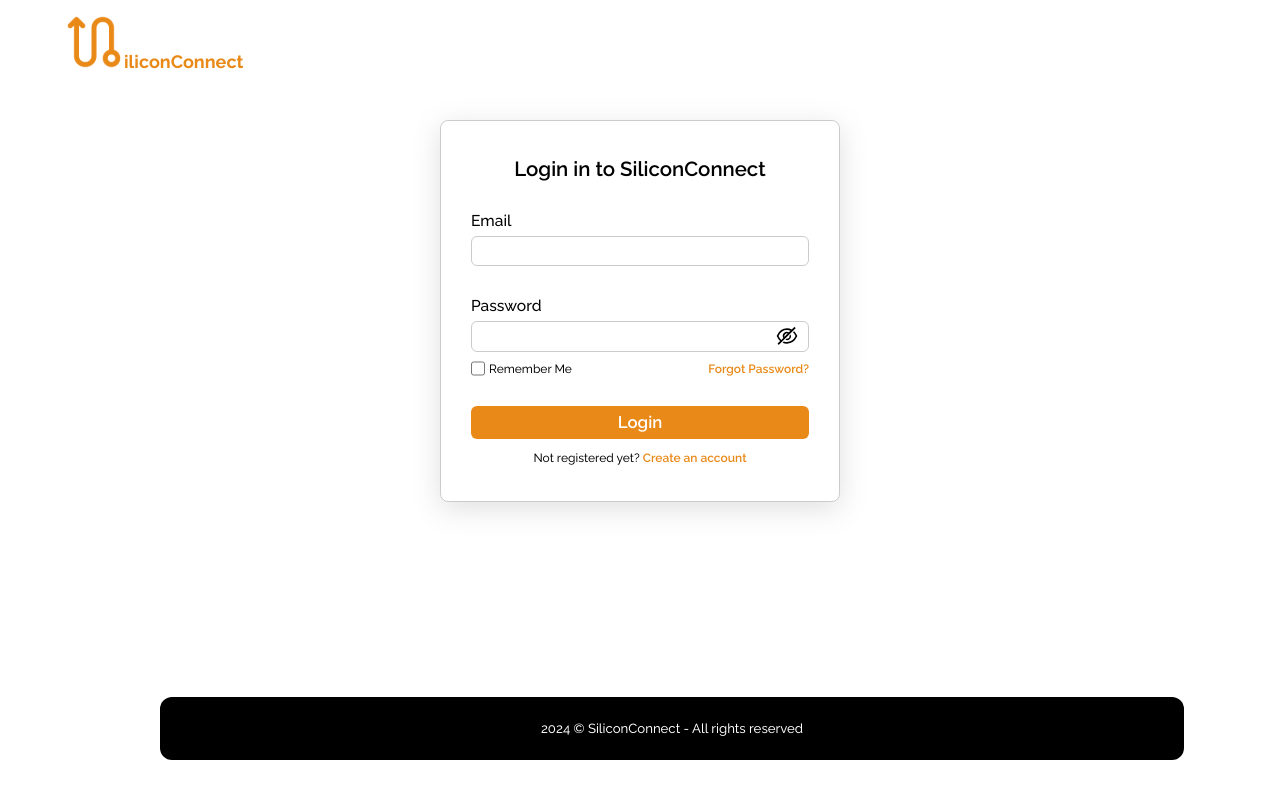
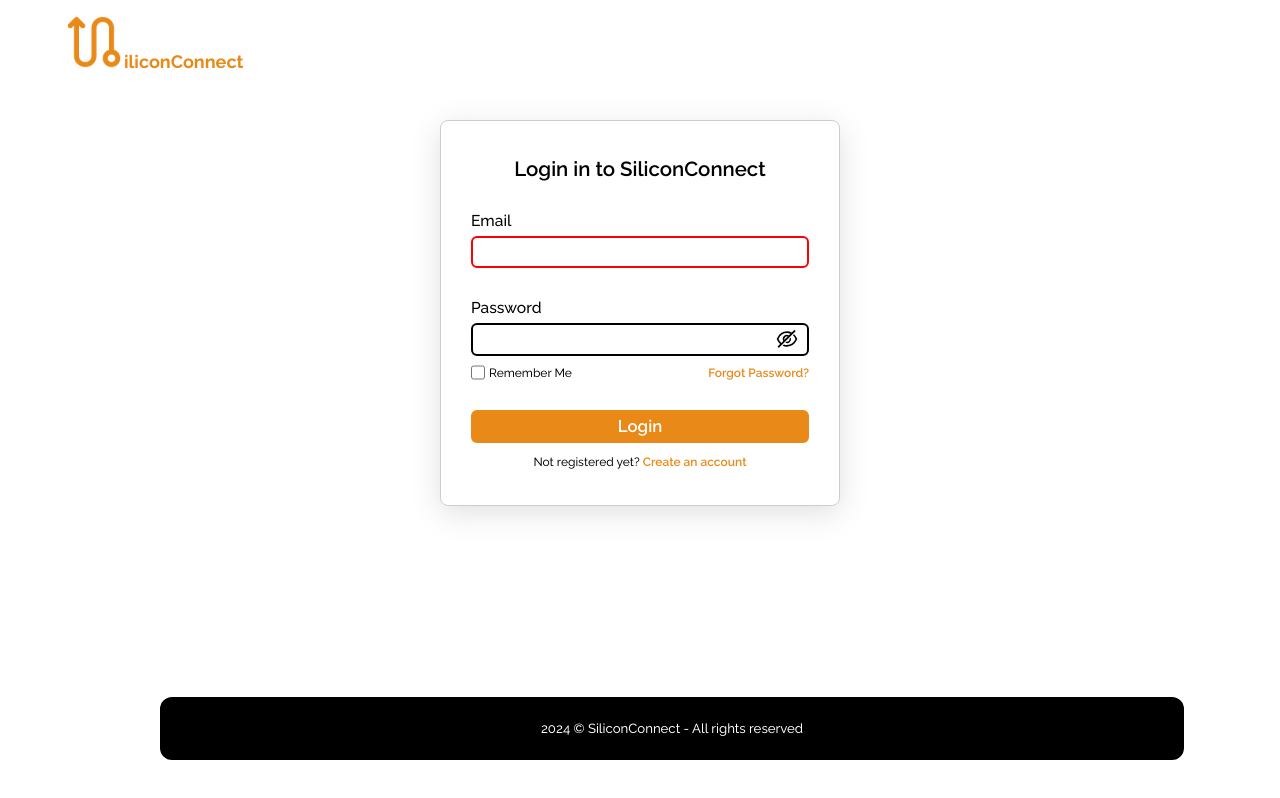
Before and after one commit to PrivateHackverseSiliconDreamers/GetAJob, a React (Vite) app in the folder FrontEnd/: page /login in a window 1280 px wide. Built offline with nearby package versions, Linux system fonts and the light colour scheme.

Commit message:
add validation

```diff
--- a/FrontEnd/src/main.jsx
+++ b/FrontEnd/src/main.jsx
@@ -3,7 +3,7 @@
 import { createBrowserRouter, RouterProvider } from "react-router-dom";
 import ErrorPage from "./pages/ErrorPage.jsx";
 import LandingPage from "./pages/LandingPage.jsx";
-import LoginPage from "./pages/LoginPage.jsx";
+import LoginPage,{action as loginAction} from "./pages/LoginPage.jsx";
 import SigninPage from "./pages/SigninPage.jsx";
 import Authentication from "./context/authentication.jsx";
 import AuthenticationGuard from "./components/authenticationGuard.jsx";
@@ -17,6 +17,7 @@
   {
     element: <LoginPage />,
     path: "/login",
+    action:loginAction,
     errorElement: <ErrorPage />,
   },
   {
--- a/FrontEnd/src/pages/LoginPage.jsx
+++ b/FrontEnd/src/pages/LoginPage.jsx
@@ -1,15 +1,21 @@
-import React, { useState } from 'react';
-import logo from '../assets/images/silicon_logo.svg';
-import heroIcon from '../assets/images/hero-image.svg';
-import './stylesheet/LoginPage.css';
-import { NavLink, Link } from 'react-router-dom';
-import { AiOutlineEye, AiOutlineEyeInvisible } from 'react-icons/ai'
+import { useState } from "react";
+import logo from "../assets/images/silicon_logo.svg";
+import "./stylesheet/LoginPage.css";
+import { Link, Form } from "react-router-dom";
+import { AiOutlineEye, AiOutlineEyeInvisible } from "react-icons/ai";
 
+export const action = async ({ request }) => {
+  let formData = await request.formData();
+  const updates = Object.fromEntries(formData);
+  console.log(updates);
+};
 const LoginPage = () => {
-
   const [email, setEmail] = useState("");
   const [password, setPassword] = useState("");
-  const [passwordIsVisible, setPasswordIsVisible] = useState("")
+  const [passwordIsVisible, setPasswordIsVisible] = useState("");
+  const passwordRegex =
+   /^(?=.*[a-z])(?=.*[A-Z])(?=.*\d)(?=.*[@#$%^&+=]).{8,}$/;
+  const escapedPattern = new RegExp(passwordRegex).toString().slice(1,-1);
 
   return (
     <div className="login-container">
@@ -28,25 +34,75 @@
       </div>
       <div className="body-container">
         <div className="body-container-content">
-          <form action="" className="login-form">
+          <Form method="post" className="login-form">
             <p className="login-text">Login in to SiliconConnect</p>
             <div className="email-div-login">
-              <label className='label-input'  htmlFor="Email-login">Email</label>
-              <input value={email} onChange={(e) => setEmail(e.target.value)} id="Email-login" type="text" />
+              <label className="label-input" htmlFor="Email-login">
+                Email
+              </label>
+              <input
+                value={email}
+                name="email"
+                onChange={(e) => setEmail(e.target.value)}
+                id="Email-login"
+                type="email"
+                required
+              />
             </div>
             <div className="password-div-login">
               <div className="password-div-login-content">
-                <label className='label-input'  htmlFor="Password-login">Password</label>
-                <input className='input-password-style' value={password} onChange={(e)  => setPassword(e.target.value)} id="Password-login" type={passwordIsVisible? "text" :"password"} />
+                <label className="label-input" htmlFor="Password-login">
+                  Password
+                </label>
+                <input
+                  className="input-password-style"
+                  value={password}
+                  name="password"
+                  onChange={(e) => {
+                    setPassword(e.target.value);
+                  }}
+                  id="Password-login"
+                  type={passwordIsVisible ? "text" : "password"}
+                  pattern={escapedPattern}
+                />
 
-                {passwordIsVisible && (<div className='eyes_style2'><AiOutlineEye size={24} onClick={() => setPasswordIsVisible(!passwordIsVisible)}/></div>) }
-                {!passwordIsVisible && <div className='eyes_style2'><AiOutlineEyeInvisible size={24} onClick={() => setPasswordIsVisible(!passwordIsVisible)}/></div>}
+                {passwordIsVisible && (
+                  <div className="eyes_style2">
+                    <AiOutlineEye
+                      size={24}
+                      onClick={() => setPasswordIsVisible(!passwordIsVisible)}
+                    />
+                  </div>
+                )}
+                {!passwordIsVisible && (
+                  <div className="eyes_style2">
+                    <AiOutlineEyeInvisible
+                      size={24}
+                      onClick={() => setPasswordIsVisible(!passwordIsVisible)}
+                    />
+                  </div>
+                )}
               </div>
-
+              <div className="password-error">
+                Le mot de passe doit au moins contenir 8 caractères,avec au
+                moins
+                <ul style={{ marginLeft: "1rem" }}>
+                  {" "}
+                  <li>une majuscule</li>, <li>une minuscule</li>,{" "}
+                  <li>un chiffre et un caractère spécial</li>
+                </ul>
+              </div>
               <div className="password-div-login-checks">
-                <div className='login-check-div'>
-                  <input type="checkbox" className="checkbox-label" name="" id="rememberMe" />
-                  <label htmlFor="rememberMe" className='remember-me'>Remember Me</label>
+                <div className="login-check-div">
+                  <input
+                    type="checkbox"
+                    className="checkbox-label"
+                    name=""
+                    id="rememberMe"
+                  />
+                  <label htmlFor="rememberMe" className="remember-me">
+                    Remember Me
+                  </label>
                 </div>
 
                 <Link className="forgot-password" to="/">
@@ -55,12 +111,17 @@
               </div>
             </div>
             <div className="login-div-button">
-              <button className='login-btn'>Login</button>
-              <p className='not-registered-text'>
-                Not registered yet? <Link className='create-account' to="/">Create an account</Link>
+              <button className="login-btn" type="submit">
+                Login
+              </button>
+              <p className="not-registered-text">
+                Not registered yet?{" "}
+                <Link className="create-account" to="/">
+                  Create an account
+                </Link>
               </p>
             </div>
-          </form>
+          </Form>
         </div>
 
         <div className="login-header-body">
--- a/FrontEnd/src/pages/stylesheet/LoginPage.css
+++ b/FrontEnd/src/pages/stylesheet/LoginPage.css
@@ -1,4 +1,4 @@
-.login-container{
+.login-container {
   height: 100vh;
 }
 .body-container-content {
@@ -6,102 +6,97 @@
   justify-content: center;
   align-items: center;
   margin-top: 8rem;
-
 }
-.login-form{
+.login-form {
   border: 1px solid var(--border-color);
   padding: 3rem 2.5rem;
   display: flex;
   flex-direction: column;
-    gap:  2.5rem;
+  gap: 2.5rem;
   width: 500px;
   border-radius: 8px;
   box-shadow: rgba(100, 100, 111, 0.2) 0px 7px 29px 0px;
 }
-input{
-    padding: .6rem;
-    font-family: 'Raleway', sans-serif;
+input {
+  padding: 0.6rem;
+  font-family: "Raleway", sans-serif;
   font-size: 1rem;
   border-radius: 6px;
   outline: none;
   border: 1px solid var(--border-color);
 }
-input:focus{
+input:focus {
   border: 2px solid var(--border-color);
-
 }
-.label-input{
+.label-input {
   font-weight: 500;
   font-size: 1.3rem;
 }
-.login-text{
+.login-text {
   font-weight: 600;
   font-size: 1.7rem;
   text-align: center;
 }
 
-.email-div-login{
+.email-div-login {
   display: flex;
   flex-direction: column;
-    gap: .5rem;
+  gap: 0.5rem;
 }
-.password-div-login{
+.password-div-login {
   display: flex;
   flex-direction: column;
-    gap: .8rem;
+  gap: 0.8rem;
 }
-.password-div-login-content{
+.password-div-login-content {
   display: flex;
   flex-direction: column;
-    gap: .5rem;
+  gap: 0.5rem;
   position: relative;
-
 }
-.password-div-login-checks{
+.password-div-login-checks {
   display: flex;
   justify-content: space-between;
   align-items: center;
-
 }
-.login-btn{
+.login-btn {
   width: 100%;
 }
-.not-registered-text{
+.not-registered-text {
   text-align: center;
 }
-.login-div-button{
+.login-div-button {
   display: flex;
   flex-direction: column;
   gap: 1rem;
-
 }
-.login-check-div{
+.login-check-div {
   display: flex;
   align-items: center;
-    gap: .3rem;
+  gap: 0.3rem;
 }
-.login-btn{
+.login-btn {
   background-color: var(--main-orange);
   border: none;
   color: white;
-    font-family: 'Raleway', sans-serif;
+  font-family: "Raleway", sans-serif;
   font-weight: 600;
   font-size: 1.4rem;
   border-radius: 6px;
-    padding: .4em 0;
+  padding: 0.4em 0;
 }
-.login-btn:hover{
+.login-btn:hover {
   background-color: var(--hover-main-orange);
 }
-.create-account{
+.create-account {
   text-decoration: none;
   color: var(--main-orange);
   font-weight: 550;
 }
-.create-account:hover{
+.create-account:hover {
   text-decoration: underline;
 }
-.forgot-password{
+.forgot-password {
   text-decoration: none;
   color: var(--main-orange);
   font-weight: 550;
@@ -111,16 +106,15 @@
   width: 1.2rem;
   height: 1.2rem;
   border-color: var(--border-color);
-
 }
-.remember-me{
+.remember-me {
   font-weight: 450;
 }
-.not-registered-text{
+.not-registered-text {
   font-weight: 450;
 }
 
-.login-header-body{
+.login-header-body {
   background-color: black;
   color: white;
   position: fixed;
@@ -130,32 +124,48 @@
   border-radius: 12px;
   margin: 0 auto;
 }
-.login-header-body>p{
+.login-header-body > p {
   text-align: center;
   font-size: 1.1rem;
   font-weight: 450;
 }
 
-.eyes_style2{
+.eyes_style2 {
   position: absolute;
   right: 3%;
-    top: 55%
+  top: 55%;
 }
 
-@media only screen and (min-width: 1000px) and (max-width: 1600px){
-    html{
+@media only screen and (min-width: 1000px) and (max-width: 1600px) {
+  html {
     font-size: 12px;
   }
-    .body-container-content{
+  .body-container-content {
     margin-top: 3rem;
   }
-    .login-form{
+  .login-form {
     width: 400px;
   }
-    .eyes_style2{
+  .eyes_style2 {
     position: absolute;
     right: 3%;
-        top: 50%
+    top: 50%;
+  }
 }
 
+input:invalid {
+  border: 2px solid red;
 }
+
+.password-error{
+    display: none;
+    color:red;
+}
+
+.password-div-login-content:has(input:invalid) + .password-error{
+    display:block;
+}
+
+input:valid {
+  border: 2px solid black;
+}
--- /dev/null
+++ b/package.json
@@ -0,0 +1,6 @@
+{
+  "dependencies": {
+    "axios": "^1.6.8",
+    "react-icons": "^5.0.1"
+  }
+}
```
Also changed, not shown: 1 other file (tests, documents, lock files or other folders). Lines whose indentation alone changed are shown as unchanged.
